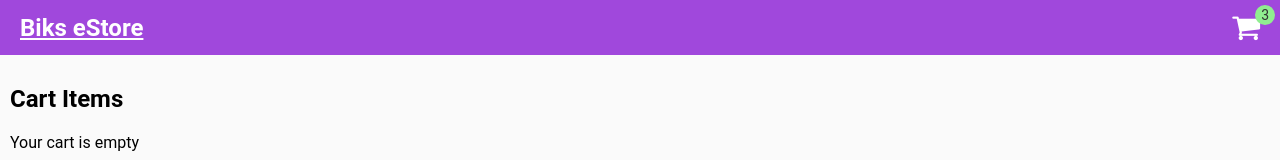
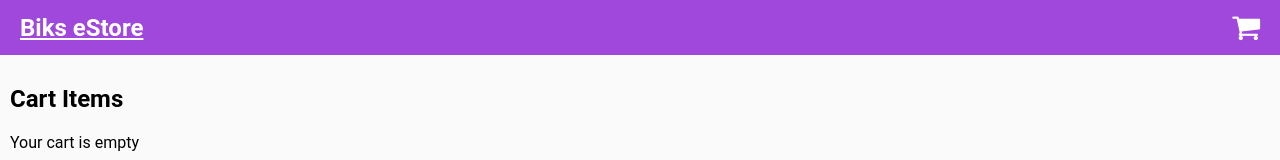
Before and after one commit to bikramiter/ecommerce-react, a React (Vite) app: page /cart in a window 1280 px wide. Shown: the top 160 px of the page. Built offline with nearby package versions, Linux system fonts and the light colour scheme.

Commit message:
use context to persist cart items count on header and hence major changes in all files

```diff
--- a/src/App.jsx
+++ b/src/App.jsx
@@ -1,4 +1,5 @@
 import { Routes, Route } from "react-router-dom";
+import { CartProvider } from "./context/CartContext";
 import Layout from "./layout/Layout";
 import Products from "./pages/Products";
 import ProductDetail from "./pages/ProductDetail";
@@ -6,6 +7,7 @@ import Cart from "./pages/Cart";
 
 function App() {
   return (
+    <CartProvider>
       <Routes>
         <Route element={<Layout />}>
           <Route index element={<Products />} />
@@ -13,6 +15,7 @@ function App() {
           <Route path="cart" element={<Cart />} />
         </Route>
       </Routes>
+    </CartProvider>
   );
 }
 
--- /dev/null
+++ b/src/context/CartContext.jsx
@@ -0,0 +1,33 @@
+import React, { createContext, useContext, useState, useEffect } from "react";
+
+const CartContext = createContext();
+
+// Custom hook to use CartContext
+export function useCart() {
+  return useContext(CartContext);
+}
+
+// CartProvider component to provide the context
+export function CartProvider({ children }) {
+  const [cartItems, setCartItems] = useState([]);
+
+  // Load cart items from localStorage on component mount
+  useEffect(() => {
+    const savedCart = JSON.parse(localStorage.getItem("cart"));
+    if (savedCart) {
+      setCartItems(savedCart);
+    }
+  }, []);
+
+  // Function to update cart in context and localStorage
+  const updateCart = (updatedCart) => {
+    setCartItems(updatedCart);
+    localStorage.setItem("cart", JSON.stringify(updatedCart));
+  };
+
+  return (
+    <CartContext.Provider value={{ cartItems, updateCart }}>
+      {children}
+    </CartContext.Provider>
+  );
+}
--- a/src/index.css
+++ b/src/index.css
@@ -37,20 +37,20 @@ body {
 }
 
 .cart-icon i {
-  color: #fff; /* Icon color */
+  color: #fff;
+  position: relative;
 }
 
 .cart-icon:hover i {
   color: #f2b241; /* Change color on hover for a nice effect */
 }
 
-/* Optional: If you want to display a cart counter, add a badge */
-.cart-icon::after {
-  content: "3"; /* Example item count */
+.cart-icon .cart-quantity {
+  content: attr(data-quantity);
   position: absolute;
   top: -5px;
   right: -15px;
-  background-color: lightgreen; /* Tomato color for badge */
+  background-color: lightgreen; /* Change to your desired color */
   color: #333;
   border-radius: 50%;
   padding: 2px 6px;
--- a/src/layout/Header.jsx
+++ b/src/layout/Header.jsx
@@ -1,7 +1,11 @@
+import { useCart } from "../context/CartContext";
 import { Link } from "react-router-dom";
 import "font-awesome/css/font-awesome.min.css";
 
 export default function Header() {
+  const { cartItems } = useCart();
+  const totalQuantity = cartItems.reduce((acc, item) => acc + item.quantity, 0);
+
   return (
     <header className="header">
       <Link className="logo" to="/">
@@ -9,6 +13,9 @@ export default function Header() {
       </Link>
       <Link to="/cart" className="cart-icon">
         <i className="fa fa-shopping-cart"></i>
+        {totalQuantity > 0 && (
+          <span className="cart-quantity">{totalQuantity}</span> // Display dynamic quantity
+        )}
       </Link>
     </header>
   );
--- a/src/pages/Cart.jsx
+++ b/src/pages/Cart.jsx
@@ -1,21 +1,9 @@
 import { useState, useEffect } from "react";
+import { useCart } from "../context/CartContext";
 import CartItem from "../components/CartItem";
 
 export default function Cart() {
-  const [cartItems, setCartItems] = useState([]);
-
-  useEffect(() => {
-    const savedCart = JSON.parse(localStorage.getItem("cart"));
-    if (savedCart) {
-      setCartItems(savedCart);
-    }
-  }, []);
-
-  // Function to update localStorage and cartItems state
-  function updateCart(updatedCart) {
-    setCartItems(updatedCart);
-    localStorage.setItem("cart", JSON.stringify(updatedCart));
-  }
+  const { cartItems, updateCart } = useCart();
 
   function handleCartItemRemove(id) {
     const updatedCart = cartItems.filter((item) => item.id !== id);
--- a/src/pages/ProductDetail.jsx
+++ b/src/pages/ProductDetail.jsx
@@ -1,5 +1,6 @@
-import { useState, useEffect } from "react";
+import { useState, useEffect, useContext } from "react";
 import { useParams, useNavigate } from "react-router-dom";
+import { useCart } from "../context/CartContext";
 import { getProduct } from "../api";
 
 export default function ProductDetail() {
@@ -8,31 +9,20 @@ export default function ProductDetail() {
   const [product, setProduct] = useState(null);
   const [cartButtonText, setCartButtonText] = useState("Add to Cart");
 
+  const { cartItems, updateCart } = useCart();
+
   useEffect(() => {
     const fetchProduct = async () => {
       const product = await getProduct(id);
       setProduct(product);
 
-      // Retrieve and validate cart data from localStorage
-      let cart;
-      try {
-        cart = JSON.parse(localStorage.getItem("cart"));
-        if (!Array.isArray(cart)) {
-          throw new Error("Cart data is not an array");
-        }
-      } catch (error) {
-        // If JSON parsing fails or cart is not an array, initialize as an empty array
-        cart = [];
-        localStorage.setItem("cart", JSON.stringify(cart)); // Update localStorage to prevent future errors
-      }
-
-      const existingProduct = cart.find((item) => item.id === Number(id));
+      const existingProduct = cartItems.find((item) => item.id === Number(id));
       if (existingProduct) {
         setCartButtonText("Go to Cart");
       }
     };
     fetchProduct();
-  }, [id]);
+  }, [id, cartItems]);
 
   function handleAddToCart() {
     if (cartButtonText === "Go to Cart") {
@@ -40,9 +30,8 @@ export default function ProductDetail() {
       return;
     }
 
-    let cart = JSON.parse(localStorage.getItem("cart")) || [];
-    cart.push({ ...product, quantity: 1 });
-    localStorage.setItem("cart", JSON.stringify(cart));
+    updateCart([...cartItems, { ...product, quantity: 1 }]);
+
     setCartButtonText("Go to Cart");
   }
 
```
Lines whose indentation alone changed are shown as unchanged.
